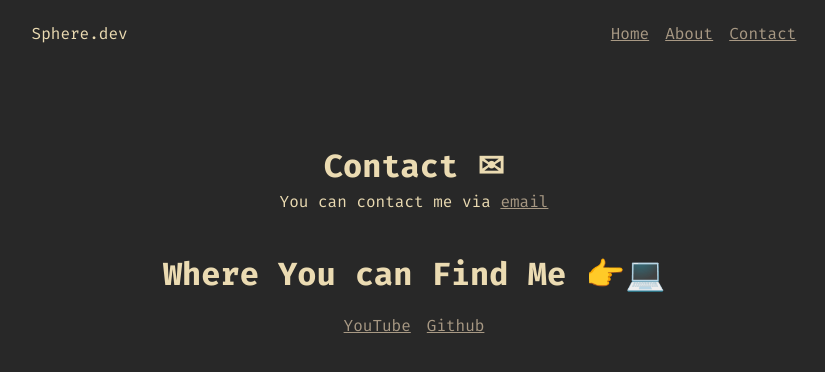
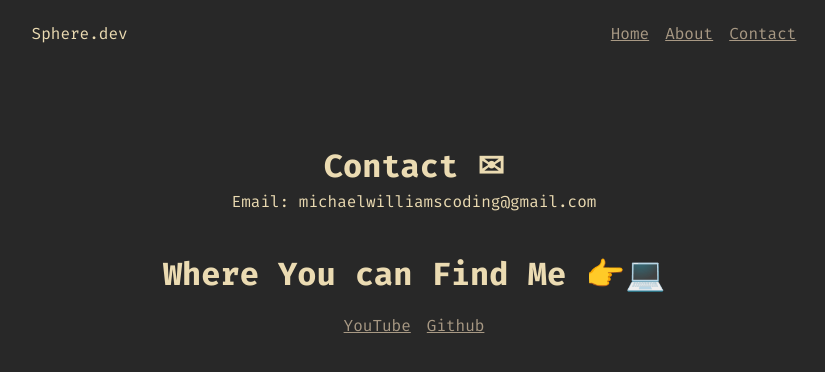
Before and after one commit to m1chaelwilliams/svelte-md-blog, a SvelteKit app: page /contact in a window 1280 px wide. Shown: the top 372 px of the page, without its empty margins (226-1051 px from the left). Built offline with nearby package versions, Linux system fonts and the light colour scheme.

Commit message:
email fix attempt

```diff
--- a/src/routes/contact/+page.svelte
+++ b/src/routes/contact/+page.svelte
@@ -1,11 +1,9 @@
-<script lang="ts">
-    import Link from "../../posts/link.svelte";
-</script>
+
 
 <main>
     <h1>Contact ✉</h1>
     <p>
-        You can contact me via <Link title="email" url="mailto:michaelwilliamscoding@gmail.com" icon="" />
+        Email: michaelwilliamscoding@gmail.com
     </p>
     <br>
     <h1>Where You can Find Me 👉💻</h1>
```
